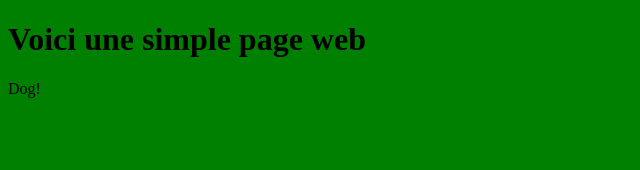
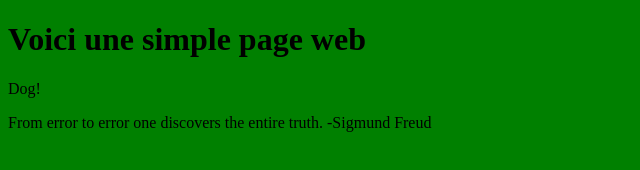
Before and after one commit to stef9787/d73-labo-git-02, a plain HTML site: page index.html in a window 1280 px wide. Shown: the whole page, without its empty margins (0-640 px from the left). Drawn offline with Linux system fonts and the light colour scheme.

Commit message:
Ajout d'une citation

```diff
--- a/index.html
+++ b/index.html
@@ -12,6 +12,7 @@
     <h1>Voici une simple page web</h1>
 
     <p>Dog!</p>
+    <p>From error to error one discovers the entire truth. -Sigmund Freud</p>
 
 </body>
 
```
